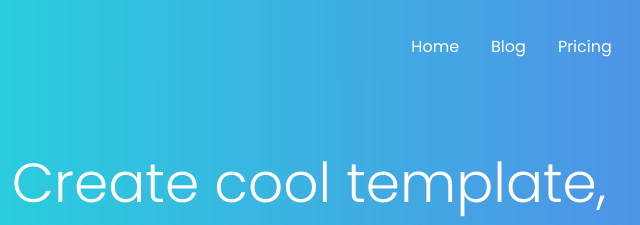
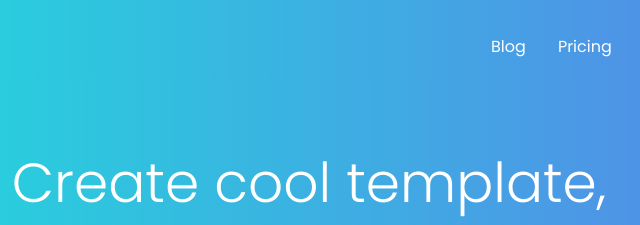
Before and after one commit to sanusi-mayowa/sanusi-mayowa-sublime, a plain HTML site: page index.html in a window 1280 px wide. Shown: the top 225 px of the page, 331-971 px from the left. Drawn offline with nearby package versions, Linux system fonts and the light colour scheme.

Commit message:
Update index.html

```diff
--- a/index.html
+++ b/index.html
@@ -30,7 +30,7 @@
           </div>
           <div class="offcanvas-body">
             <ul class="navbar-nav justify-content-end flex-grow-1 ">
-              <li class="nav-item"><a href="#" class="nav-link">Home</a></li>
+             <!-- <li class="nav-item"><a href="#" class="nav-link">Home</a></li> -->
               <li class="nav-item ms-lg-3"><a href="#" class="nav-link">Blog</a></li>
               <li class="nav-item ms-lg-3"><a href="#" class="nav-link">Pricing</a></li>
               <li class="nav-item ms-lg-3"><a href="#" class="nav-link">Tour</a></li>
```
